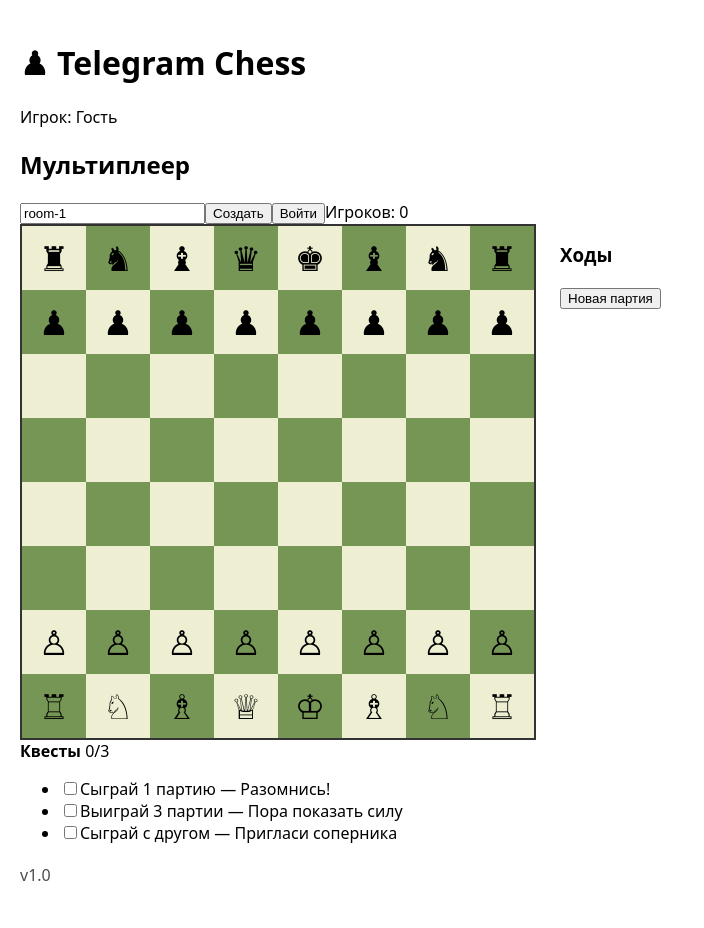
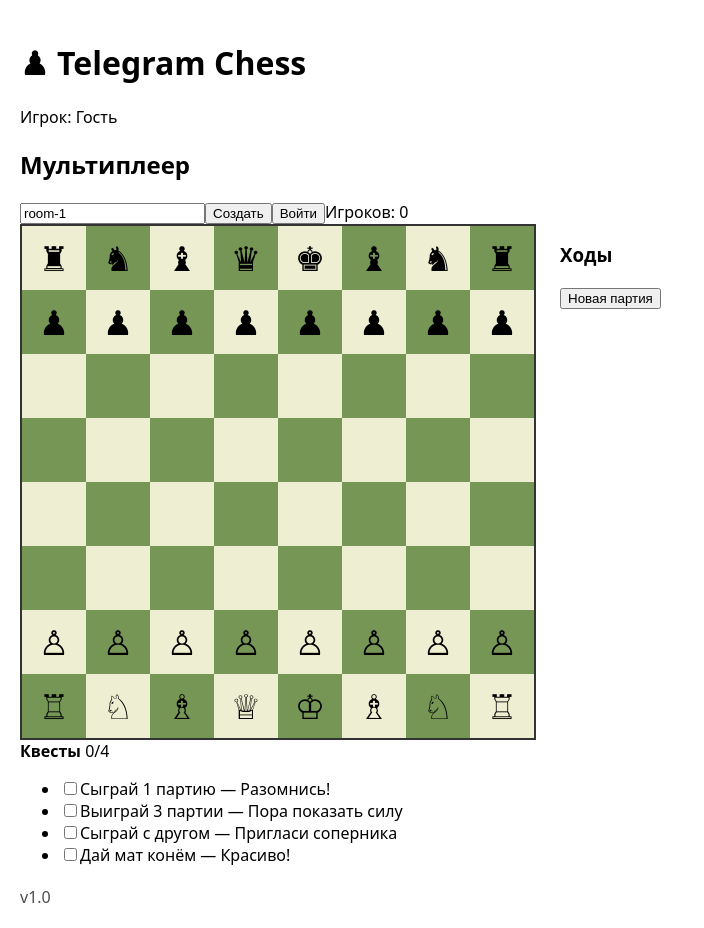
Before and after one commit to KOVXO3HNK/Chess2, a React (Vite) app in the folder client/: page / in a window 1280 px wide. Shown: the whole page, without its empty margins (0-704 px from the left). Before the commit the page ends 906 px from the top, so only its background shows below. Built offline with nearby package versions, Linux system fonts and the light colour scheme; no server answers.

Commit message:
Update Quests.jsx

```diff
--- a/client/src/components/Quests.jsx
+++ b/client/src/components/Quests.jsx
@@ -6,16 +6,18 @@
   const uid = user?.id ? String(user.id) : 'guest'
 
   useEffect(() => {
-    // Заглушка: можно заменить на API
+    // пока локально; при желании сделаем /api/quests
     setQuests([
       { id: 1, title: 'Сыграй 1 партию', hint: 'Разомнись!' },
       { id: 2, title: 'Выиграй 3 партии', hint: 'Пора показать силу' },
-      { id: 3, title: 'Сыграй с другом', hint: 'Пригласи соперника' }
+      { id: 3, title: 'Сыграй с другом', hint: 'Пригласи соперника' },
+      { id: 4, title: 'Дай мат конём', hint: 'Красиво!' }
     ])
   }, [])
 
   function toggle(q) {
     setProgress(p => ({ ...p, [q.id]: !p[q.id] }))
+    // здесь можно дернуть /api/quests/progress, если захочешь хранить в БД
   }
 
   const done = Object.values(progress).filter(Boolean).length
@@ -25,13 +27,13 @@
       <div className="card-header">
         <strong>Квесты</strong>
         <span className="muted"> {done}/{quests.length}</span>
-        <div className="bar"><div className="bar-in" style={{ width: `${(done / Math.max(quests.length, 1)) * 100}%` }} /></div>
+        <div className="bar"><div className="bar-in" style={{ width: `${(done/Math.max(quests.length,1))*100}%` }} /></div>
       </div>
       <ul className="list">
         {quests.map(q => (
           <li key={q.id} className="row">
             <label>
-              <input type="checkbox" checked={!!progress[q.id]} onChange={() => toggle(q)} />
+              <input type="checkbox" checked={!!progress[q.id]} onChange={()=>toggle(q)} />
               <span className="qtitle">{q.title}</span>
               <span className="muted"> — {q.hint}</span>
             </label>
```
